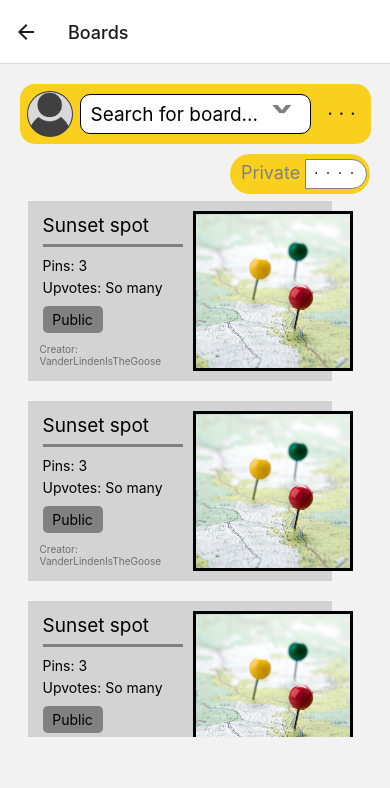
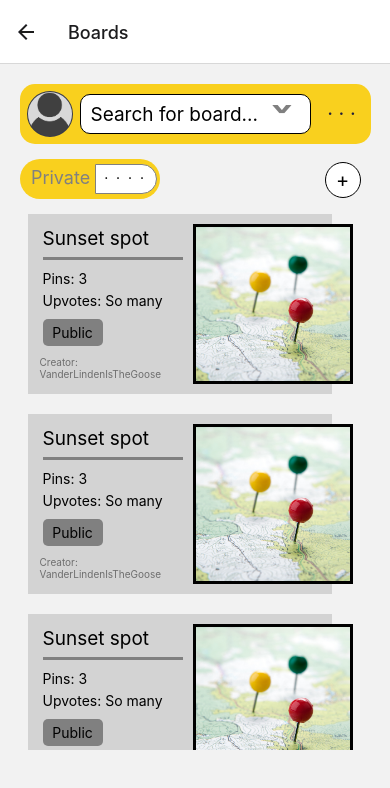
Before and after one commit to BradenLWeber/Gemma, a React Native app: screen /Boards in a window 390 px wide. Shown: the top 788 px of the page. Built offline with nearby package versions, Linux system fonts and the light colour scheme.

Commit message:
Github comments

```diff
--- a/App.js
+++ b/App.js
@@ -9,6 +9,13 @@ import SettingScreen from './screens/settings';
 import { StyleSheet, View } from 'react-native';
 import { NavigationContainer } from '@react-navigation/native';
 import { createNativeStackNavigator } from '@react-navigation/native-stack';
+import { LogBox } from 'react-native';
+
+// This gets rid of the non-serialized warning when passing a function
+// through route.params
+LogBox.ignoreLogs([
+ 'Non-serializable values were found in the navigation state',
+]);
 
 export default function App() {
   const [username, setUsername] = useState('FuriousFive5');
--- a/components/publicPrivateBar.jsx
+++ b/components/publicPrivateBar.jsx
@@ -34,10 +34,11 @@ const styles = StyleSheet.create({
         top: 90,
         width: 140,
         height: 40,
-        marginLeft: 230,
+        marginLeft: 20,
         backgroundColor: '#F9D01E',
         borderRadius: 20,
         elevation: 8,
+        marginTop: 5,
     },
     textPrivate: {
         paddingTop: 8,
--- a/screens/boards.jsx
+++ b/screens/boards.jsx
@@ -156,15 +156,15 @@ const BoardScreen = (props) => {
 const styles = StyleSheet.create({
   addBoard: {
     marginLeft: 300,
-    marginTop: 2,
+    marginTop: 3,
     marginBottom: 10,
     justifyContent: 'center',
     alignItems: 'center',
     backgroundColor: 'white',
-    width: 30,
-    height: 30,
+    width: 36,
+    height: 36,
     borderWidth: 1.5,
-    borderRadius: 15,
+    borderRadius: 18,
   },
   addBoardText: {
     fontSize: 20,
@@ -172,6 +172,7 @@ const styles = StyleSheet.create({
   screenTitleView: {
     marginBottom: 10,
     marginRight: 5,
+    height: 45,
   },
   screenTitleText: {
     fontSize: 25,
--- a/screens/map.jsx
+++ b/screens/map.jsx
@@ -19,6 +19,7 @@ const MapScreen = ({ route, navigation }) => {
   const [mapPosition, setMapPosition] = useState({x: 0, y: 0, zoom: 1});
   const [debug, setDebug] = useState();
   const [pins, setPins] = useState([]);
+  const [key, setKey] = useState(0);
   const [mapCorners, nil] = useState({
     NW: {latitude: 42.938471, longitude: -85.584682},
     NE: {latitude: 42.938471, longitude: -85.572594},
@@ -91,13 +92,15 @@ const MapScreen = ({ route, navigation }) => {
   const createPin = (button) => {
     setisModalVisible(false);
     setSettingPin(false);
+    setKey(key + 1);
     if (button === 'create') {
       setPins(pins.concat({
         x: -mapPosition.x,
         y: -mapPosition.y,
-        title: button.title,
+        title: button.title || 'untitled',
         tags: button.tags,
-        notes: button.notes
+        notes: button.notes,
+        key: key,
       }));
     }
   }
@@ -113,7 +116,7 @@ const MapScreen = ({ route, navigation }) => {
   const showPin = (pin) => {
     const pinPosition = {left: pin.x + mapPosition.x, top: pin.y + mapPosition.y + 315};
     return (
-      <View style={styles.mapPin} key={pin.title}>
+      <View style={styles.mapPin} key={pin.title + String(pin.key)}>
         <Image source={require('../assets/blue-pin.png')} style={[styles.pinImage, pinPosition]} />
       </View>
     )
```
